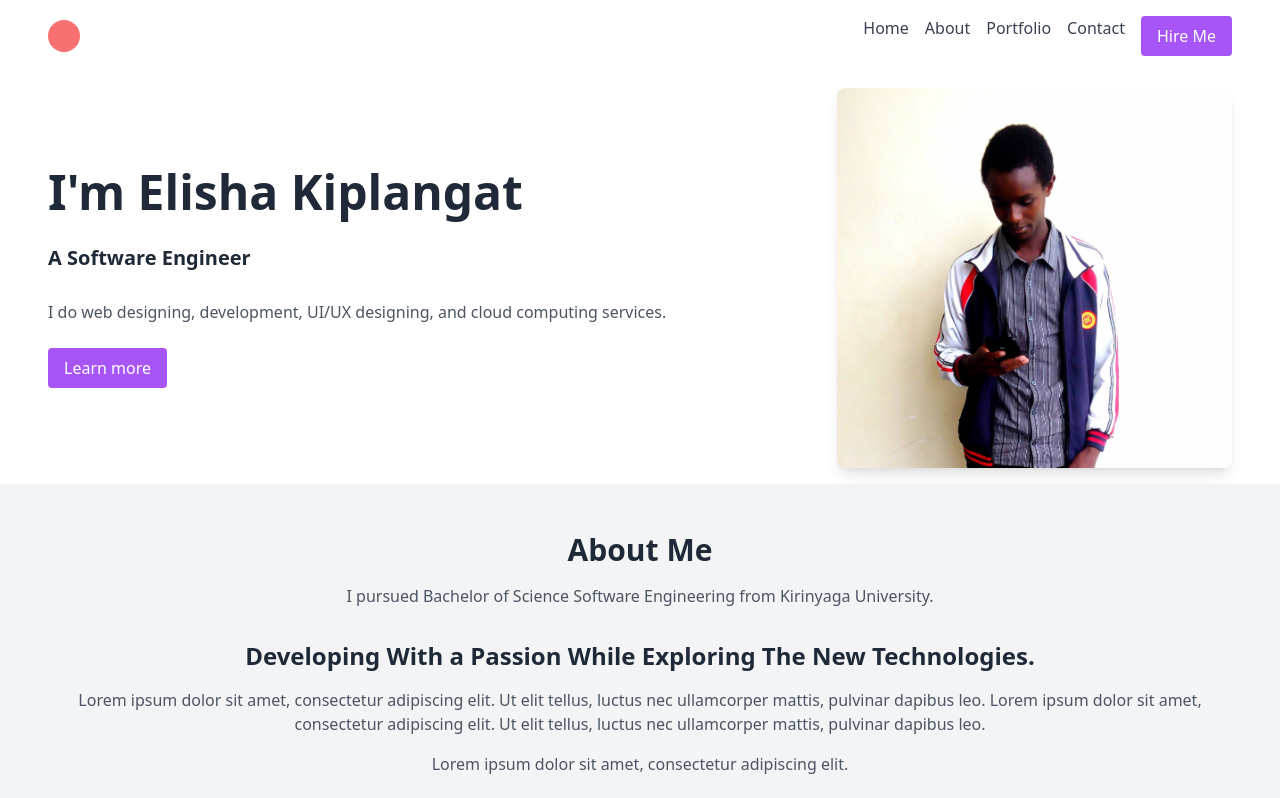
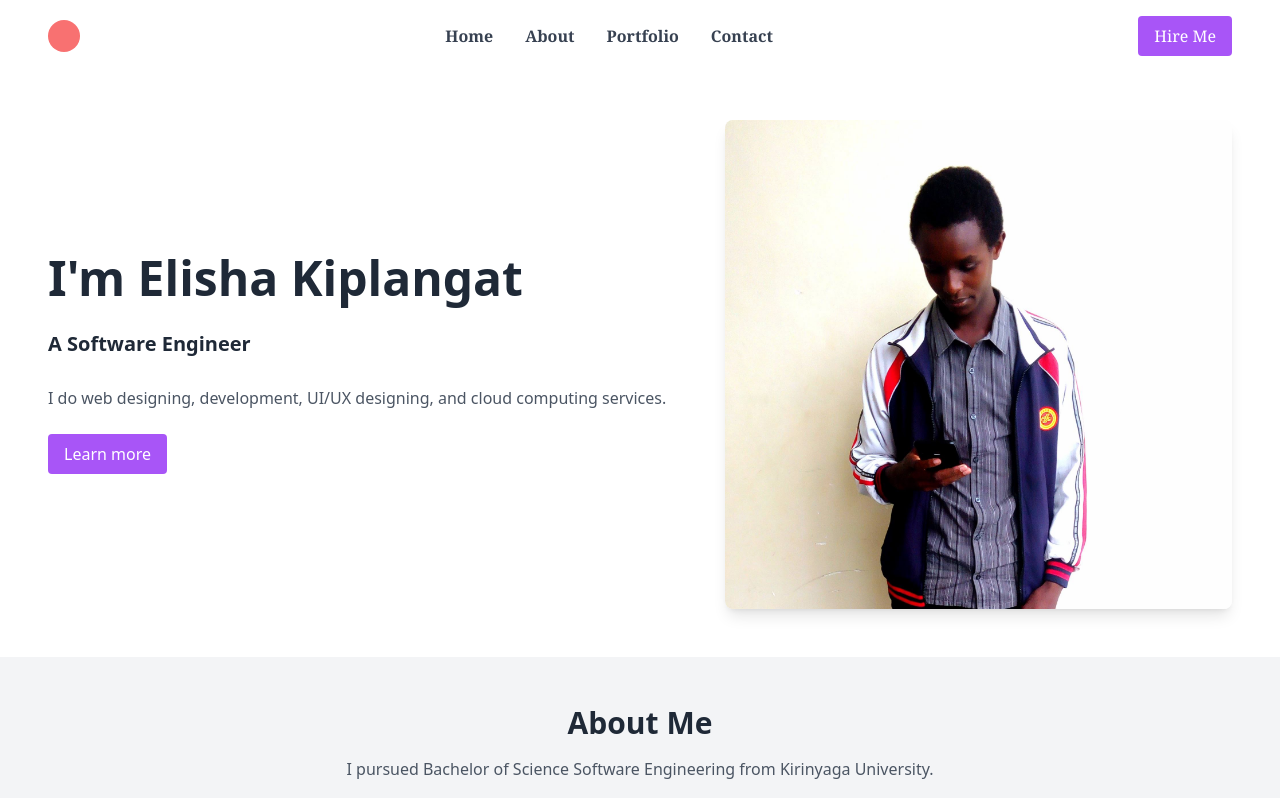
Before and after one commit to Elisha-Kiplangat/Portfolio-Website, a React (Vite) app: page / in a window 1280 px wide. Shown: the top 798 px of the page. Built offline with nearby package versions, Linux system fonts and the light colour scheme.

Commit message:
responsive

```diff
--- a/src/components/Hero.tsx
+++ b/src/components/Hero.tsx
@@ -1,27 +1,40 @@
-
 import Profile from '../assets/Profile.jpg'
 
-const Hero= () => {
+const details = [
+  {
+    name: "I'm Elisha Kiplangat",
+    title: "A Software Engineer",
+    description: "I do web designing, development, UI/UX designing, and cloud computing services.",
+    buttonText: "Learn more",
+    image: Profile
+  }
+];
+
+const Hero = () => {
   return (
-    <section className="bg-white py-12 py-4 px-4 md:px-12">
+    <section className="bg-white py-12 px-4 md:px-12">
       <div className="container mx-auto flex flex-col md:flex-row items-center">
-        <div className="w-full md:w-2/3">
-          <h1 className="text-5xl font-bold">I'm Elisha Kiplangat</h1>
-          <h3 className="text-xl font-bold my-7">A Software Engineer</h3>
-          <p className="mt-4 text-gray-600">
-            I do web designing, development, UI/UX designing, and cloud computing services.
-          </p>
+        {details.map((detail, index) => (
+            <div className='w-full flex flex-col md:flex-row items-center'>
+          <div key={index} className="w-full md:w-2/3">
+            <h1 className="text-5xl font-bold">{detail.name}</h1>
+            <h3 className="text-xl font-bold my-7">{detail.title}</h3>
+            <p className="mt-4 text-gray-600">{detail.description}</p>
             <button className="mt-6 bg-purple-500 text-white py-2 px-4 rounded hover:bg-purple-600">
-            Learn more
+              {detail.buttonText}
             </button>
           </div>
-        <div className="w-full md:w-1/3 mt-8 md:mt-0">
+
+
+          <div key={index} className="w-full md:w-1/2 mt-4 md:mt-0">
           <img
-            src={Profile}
+            src={detail.image}
             alt="Hero Image"
-            className="w-full h-auto rounded-lg shadow-lg"
+            className="w-full h-100 rounded-lg shadow-lg"
             />
           </div>
+        </div>
+        ))}
       </div>
     </section>
   );
--- a/src/components/Nav.tsx
+++ b/src/components/Nav.tsx
@@ -8,31 +8,33 @@ const Nav = () => {
   };
 
   return (
-    <nav className="bg-white shadow-md py-4 px-4 md:px-12">
+    <nav className="bg-white shadow-md bg-purple-100 py-4 px-4 md:px-12 font-serif">
       <div className="container mx-auto flex justify-between items-center">
         <div className="flex items-center">
           <div className="rounded-full bg-red-400 w-8 h-8 flex items-center justify-center">
 
           </div>
         </div>
-        <div className="hidden md:flex space-x-4">
-          <a href="#home" className="text-gray-700 hover:text-gray-900">
+        <div className="hidden sm:flex space-x-4 font-bold">
+          <a href="#home" className="text-gray-700 hover:bg-purple-200 p-2 rounded">
             Home
           </a>
-          <a href="#about" className="text-gray-700 hover:text-gray-900">
+          <a href="#about" className="text-gray-700 hover:bg-purple-200 p-2 rounded">
             About
           </a>
-          <a href="#portfolio" className="text-gray-700 hover:text-gray-900">
+          <a href="#portfolio" className="text-gray-700 hover:bg-purple-200 p-2 rounded">
             Portfolio
           </a>
-          <a href="#contact" className="text-gray-700 hover:text-gray-900">
+          <a href="#contact" className="text-gray-700 hover:bg-purple-200 p-2 rounded">
             Contact
           </a>
+        </div>
+        <div className="hidden sm:flex space-x-4">
           <button className="bg-purple-500 text-white py-2 px-4 rounded hover:bg-purple-600">
             Hire Me
           </button>
         </div>
-        <div className="md:hidden flex items-center">
+        <div className="sm:hidden flex items-center">
           <button onClick={toggleMenu} className="text-gray-700 focus:outline-none">
             <svg
               className="w-6 h-6"
@@ -52,17 +54,17 @@ const Nav = () => {
         </div>
       </div>
       {isOpen && (
-        <div className="md:hidden flex flex-col items-center">
-          <a href="#home" className="block text-gray-700 py-2 px-4">
+        <div className="sm:hidden flex flex-col items-center">
+          <a href="#home" className="block text-gray-700 py-2 px-4 hover:bg-purple-200 p-2 rounded">
             Home
           </a>
-          <a href="#about" className="block text-gray-700 py-2 px-4">
+          <a href="#about" className="block text-gray-700 py-2 px-4 hover:bg-purple-200 p-2 rounded">
             About
           </a>
-          <a href="#portfolio" className="block text-gray-700 py-2 px-4">
+          <a href="#portfolio" className="block text-gray-700 py-2 px-4 hover:bg-purple-200 p-2 rounded">
             Portfolio
           </a>
-          <a href="#contact" className="block text-gray-700 py-2 px-4">
+          <a href="#contact" className="block text-gray-700 py-2 px-4 hover:bg-purple-200 p-2 rounded">
             Contact
           </a>
           <button className="block bg-purple-500 text-white py-2 px-4 rounded hover:bg-purple-600 mx-4 my-2">
```
Lines whose indentation alone changed are shown as unchanged.
